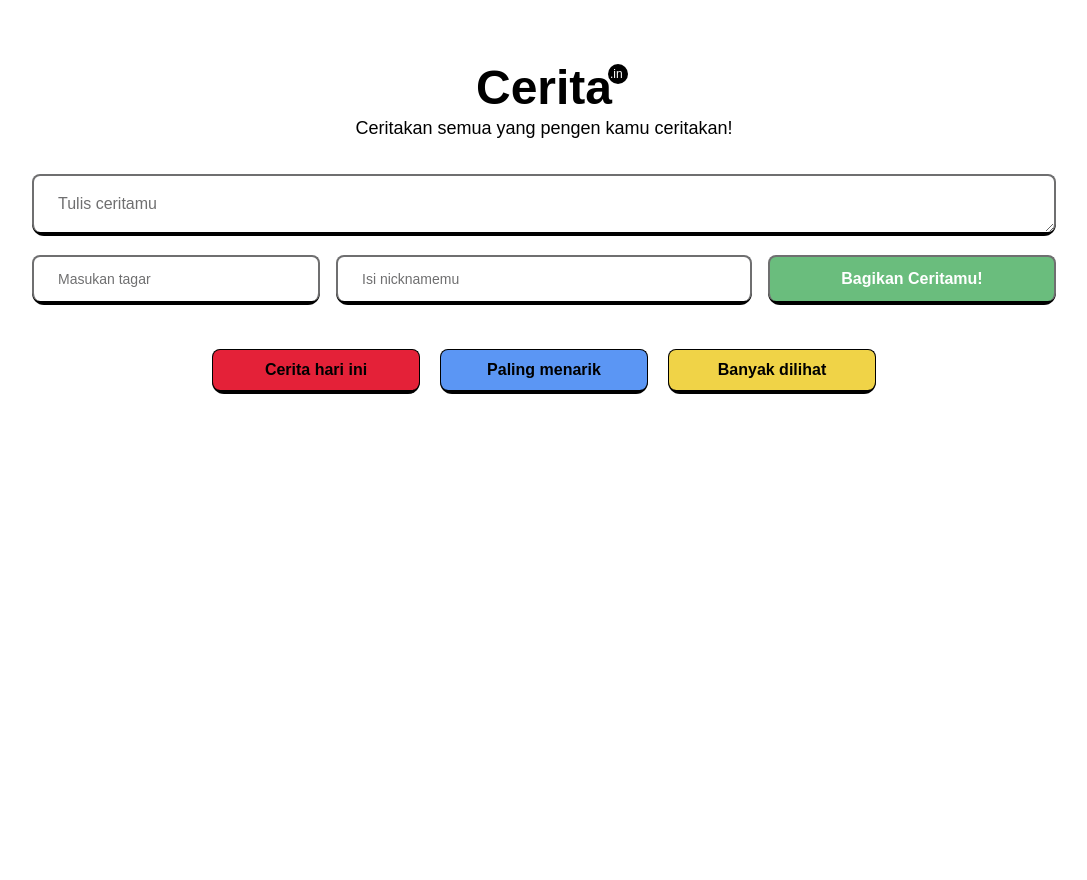
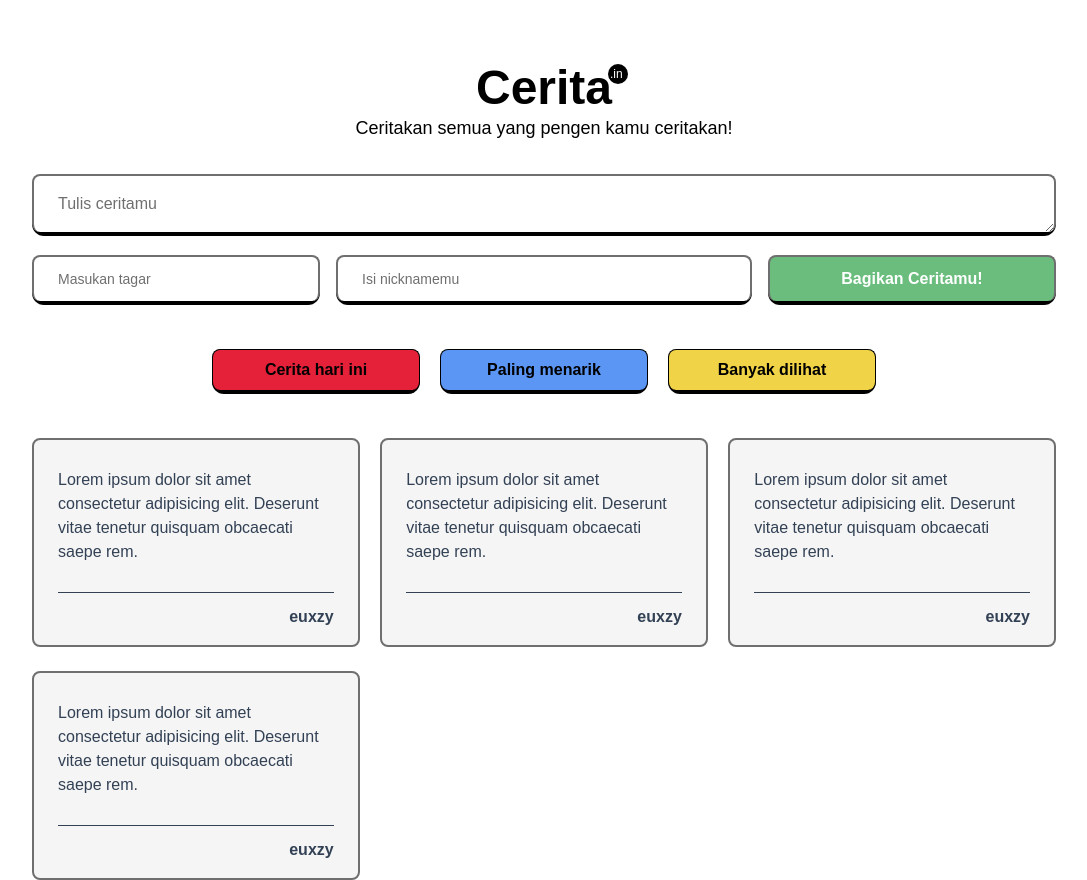
Before and after one commit to snowman1120/ceritain, a Nuxt app: page / in a window 1280 px wide. Shown: the whole page, without its empty margins (96-1183 px from the left). Before the commit the page ends 800 px from the top, so only its background shows below. Built offline with nearby package versions, Linux system fonts and the light colour scheme; a web font is replaced by a local one.

Commit message:
[ + ] card

```diff
--- /dev/null
+++ b/components/Card.vue
@@ -0,0 +1,11 @@
+<template>
+  <div class="w-[32%]">
+    <div class="bg-primary border-2 border-secondary rounded-lg px-6 pt-7 text-slate-700">
+      <p class="mb-7">Lorem ipsum dolor sit amet consectetur adipisicing elit. Deserunt vitae tenetur quisquam obcaecati saepe rem.</p>
+
+      <div class="w-full h-[1px] bg-slate-700"></div>
+
+      <p class="w-full text-end font-semibold pt-3 pb-4">euxzy</p>
+    </div>
+  </div>
+</template>
--- a/pages/index.vue
+++ b/pages/index.vue
@@ -13,5 +13,16 @@
     <div class="mt-12">
       <BtnNav />
     </div>
+
+    <div class="mt-12">
+      <div class="w-[1024px] mx-auto">
+        <div class="flex justify-between flex-wrap gap-y-6">
+          <Card />
+          <Card />
+          <Card />
+          <Card />
+        </div>
+      </div>
+    </div>
   </section>
 </template>
```
